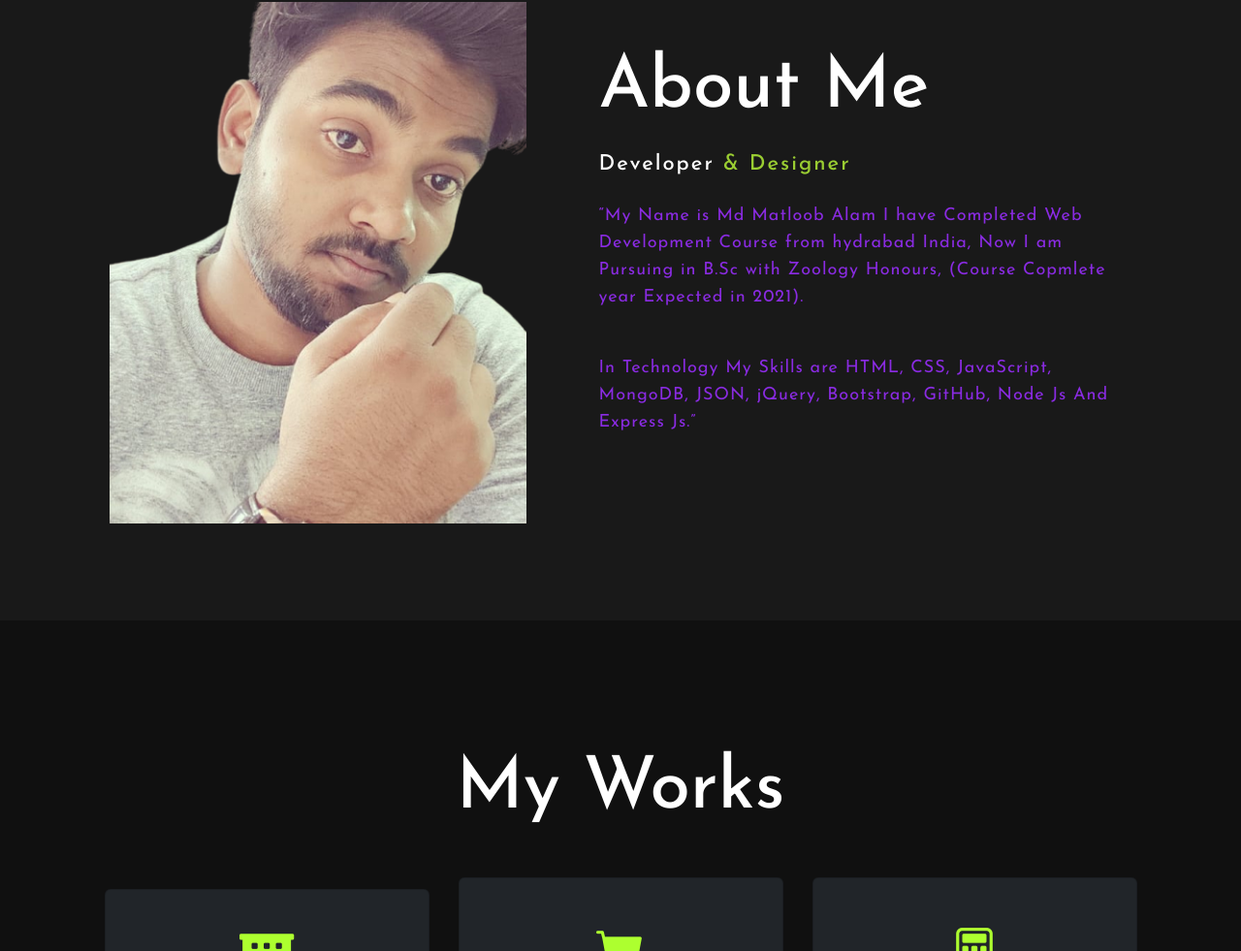
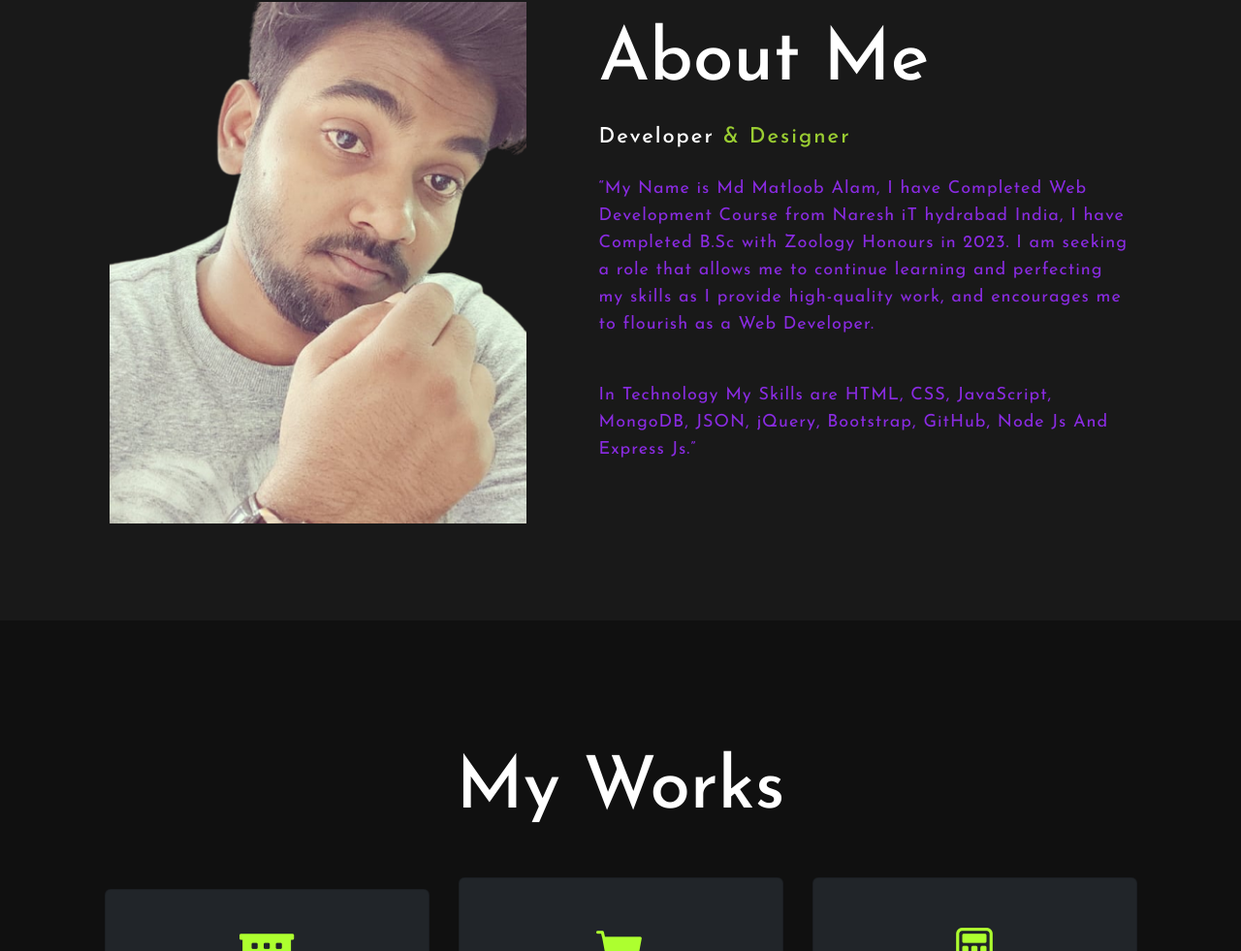
Before and after one commit to matloobcode/My-Portfolio-1st, a plain HTML site: page index.html in a window 1280 px wide. Shown: the part 898-1879 px from the top of the page at 97% size. Drawn offline with nearby package versions, Linux system fonts and the light colour scheme.

Commit message:
Resume and about update

```diff
--- a/index.html
+++ b/index.html
@@ -33,7 +33,7 @@
 				<li><a href="#services">My Works</a></li>
 				<li><a href="#skills">Skills</a></li>
 				<li><a href="#contact-m">Contact</a></li>
-				<li><a href="./public/assets/Resume-2 18 nov 2022.pdf" download="Md Matloob Alam CV">Download CV</a></li>
+				<li><a href="./public/assets/Md-Matloob-Alam_CV.pdf" download="Md Matloob Alam CV">Download CV</a></li>
 			</ul>
 		</nav>
 
@@ -54,9 +54,12 @@
 			<div class="about-text">
 				<h2>About Me</h2>
 				<h5>Developer <span>& Designer</span></h5>
-				<p>“My Name is Md Matloob Alam I have Completed Web Development Course from hydrabad India, Now I am
-					Pursuing
-					in B.Sc with Zoology Honours, (Course Copmlete year Expected in 2021).</p>
+				<p>“My Name is Md Matloob Alam, I have Completed Web Development Course from Naresh iT hydrabad India, I
+					have
+					Completed B.Sc with Zoology Honours in 2023.
+					I am seeking a role that allows me to continue learning and
+					perfecting my skills as I provide high-quality work, and
+					encourages me to flourish as a Web Developer.</p>
 				<p>In Technology My Skills are HTML, CSS, JavaScript, MongoDB, JSON, jQuery, Bootstrap, GitHub, Node Js
 					And
 					Express Js.”</p>
@@ -240,7 +243,8 @@
 		</div>
 		<div class="mail-p">
 			<div>
-				<a href="mailto:matloobreigns@gmail.com"><i class="bi bi-envelope-paper-heart-fill"></i> matloobreigns@gmail.com</a>
+				<a href="mailto:matloobreigns@gmail.com"><i class="bi bi-envelope-paper-heart-fill"></i>
+					matloobreigns@gmail.com</a>
 			</div>
 			<div>
 				<a href="tel:+917903287161"><i class="bi bi-phone"></i> +91 7903287161</a>
```
Also changed, not shown: 2 other files.
